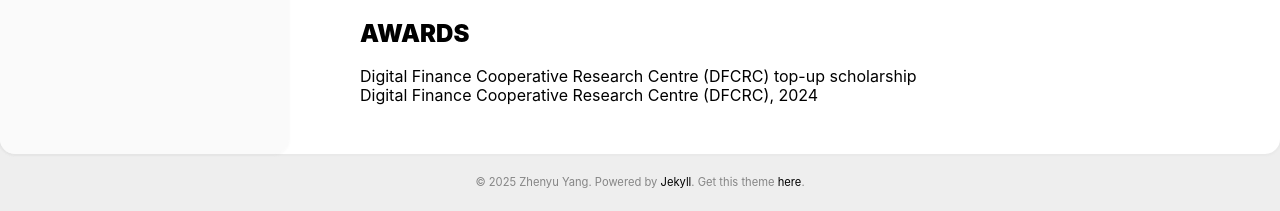
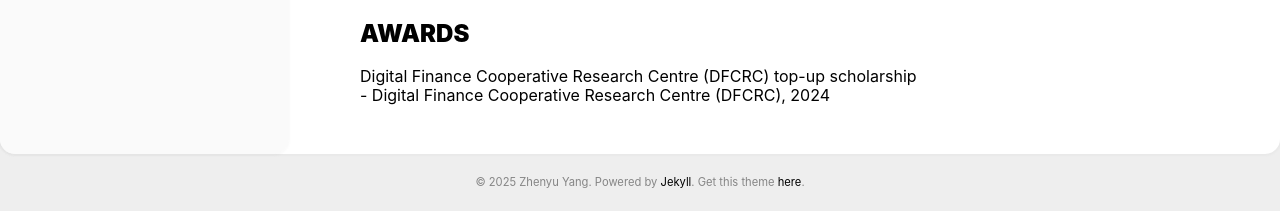
Before and after one commit to ZhenyuYangMQ/ZhenyuYangMQ.github.io, a Jekyll site: the page built from index.html, in a window 1280 px wide. Shown: the part 1240-1451 px from the top of the page. Built offline with Jekyll 4.4.1, drawn with Linux system fonts in a browser that asks for light colours.

Commit message:
Update archive.html

```diff
--- a/_includes/archive.html
+++ b/_includes/archive.html
@@ -122,7 +122,7 @@
             <div class='archive_title'>
               {{ post.awards | escape }} </div>
             <div class='archive_title'>
-              {{ post.venues | escape }}, {{ post.date | date: '%Y' }} </div>
+              - {{ post.venues | escape }}, {{ post.date | date: '%Y' }} </div>
           </li>
         {% endif %}
       {% endfor %}
```
